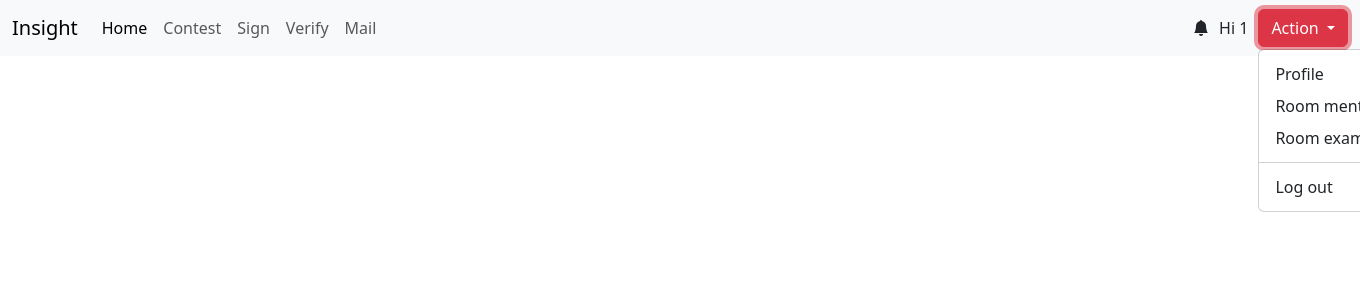
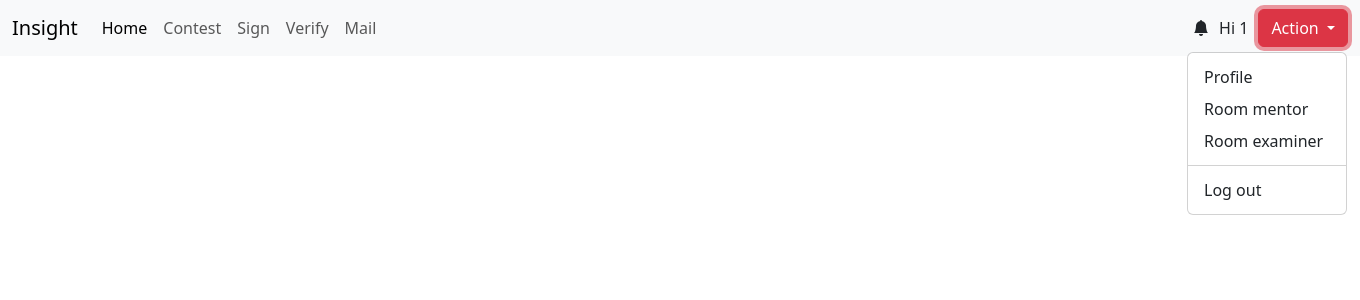
Before and after one commit to phanquocky/Insight, a Flask app: page /home in a window 1360 px wide, after a click on "Action"; the page is wider, and only the part inside the window is pictured. Shown: the top 300 px of that part. Run offline with Flask 2, Linux system fonts and the light colour scheme; the visitor is signed in with stand-in values (Sample User, id 1); parts of the project's set-up code (start-up, migrations or seed data) failed here and were passed over.

Commit message:
Css drop-down menu

```diff
--- a/static/base.css
+++ b/static/base.css
@@ -1,3 +1,14 @@
 #username{
   cursor: pointer;
 }
+
+#dropdownMenuButton{
+  position: relative;
+}
+
+#dropdown-menu.show[data-bs-popper]{
+  position: absolute;
+  top: 110%;
+  right: 0 !important;
+  left: auto !important;
+}
--- a/templates/base.html
+++ b/templates/base.html
@@ -52,14 +52,14 @@
                 <div class="dropdown">
                     <button class="btn btn-outline-danger dropdown-toggle" type="button" id="dropdownMenuButton" data-bs-toggle="dropdown" aria-expanded="false">
                       Action
+                        <ul id="dropdown-menu" class="dropdown-menu" aria-labelledby="dropdownMenuButton">
+                          <li><a class="dropdown-item" href="#">Profile</a></li>
+                          <li><a class="dropdown-item" href="/mentor">Room mentor</a></li>
+                          <li><a class="dropdown-item" href="/examiner">Room examiner</a></li>
+                          <li><hr class="dropdown-divider"></li>
+                          <li><a class="dropdown-item" href="#" onclick="logout_user(event)">Log out</a></li>
+                        </ul>
                     </button>
-                    <ul class="dropdown-menu" aria-labelledby="dropdownMenuButton">
-                      <li><a class="dropdown-item" href="#">Profile</a></li>
-                      <li><a class="dropdown-item" href="/mentor">Room mentor</a></li>
-                      <li><a class="dropdown-item" href="/examiner">Room examiner</a></li>
-                      <li><hr class="dropdown-divider"></li>
-                      <li><a class="dropdown-item" href="#" onclick="logout_user(event)">Log out</a></li>
-                    </ul>
                   </div>
               {% else %}
                 <button id="loginButton" class="btn btn-outline-success" onclick="login_user(event)">Login/Sign Up</button>
```
